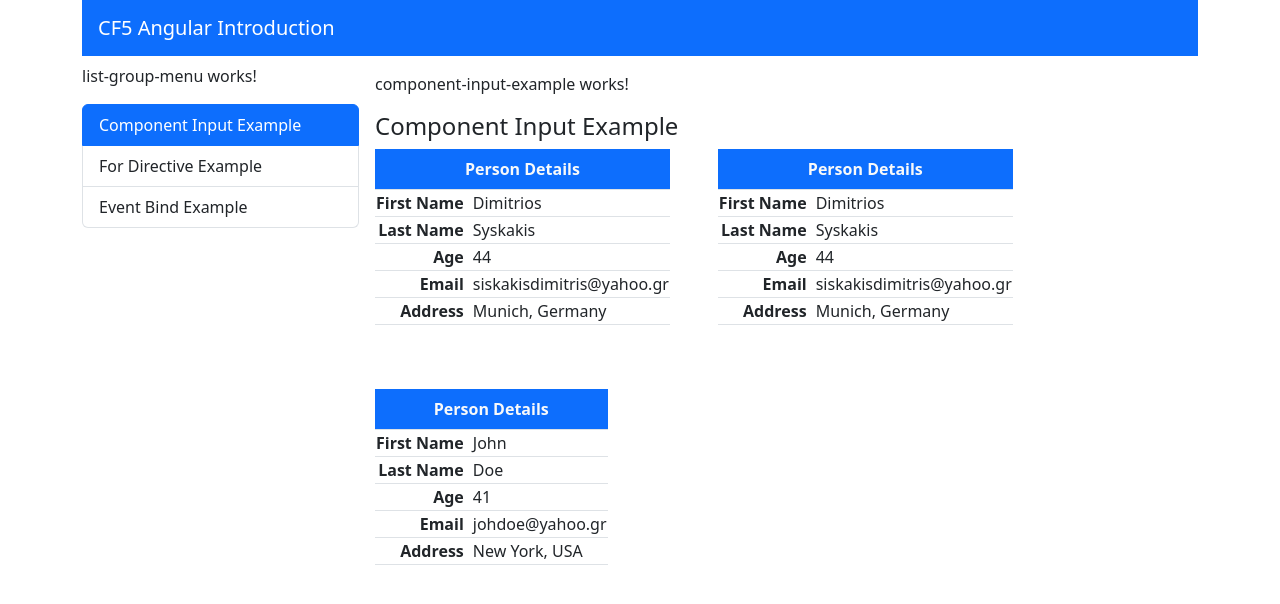
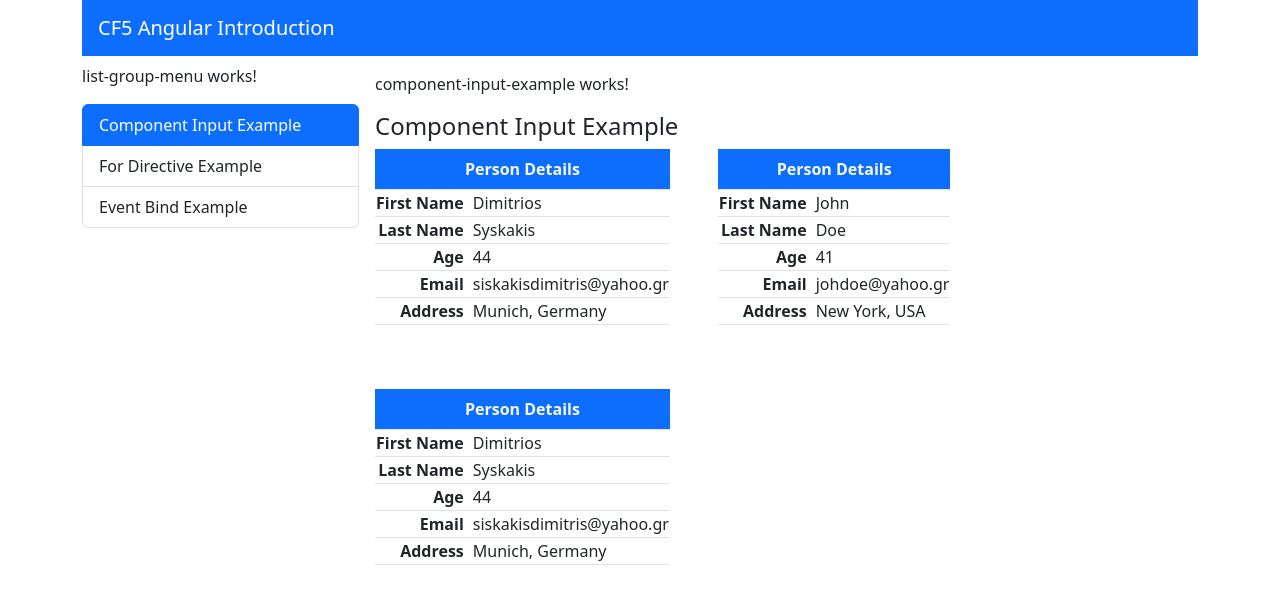
Before and after one commit to dimisysk/angular-introduction, an Angular app: page /component-input-example in a window 1280 px wide. Shown: the top 604 px of the page. Built offline with nearby package versions, Linux system fonts and the light colour scheme.

Commit message:
fansy menu app

```diff
--- a/src/app/components/component-input-example/component-input-example.component.html
+++ b/src/app/components/component-input-example/component-input-example.component.html
@@ -3,6 +3,6 @@
 
 <div class="d-flex flex-wrap gap-5 text-nowrap">
   <app-person-table [person]="person0"></app-person-table>
+  <app-person-table [person]="person1"></app-person-table>
   <app-person-table [person]="person0"></app-person-table>
-  <app-person-table [person]="person1"></app-person-table>
 </div>
```
